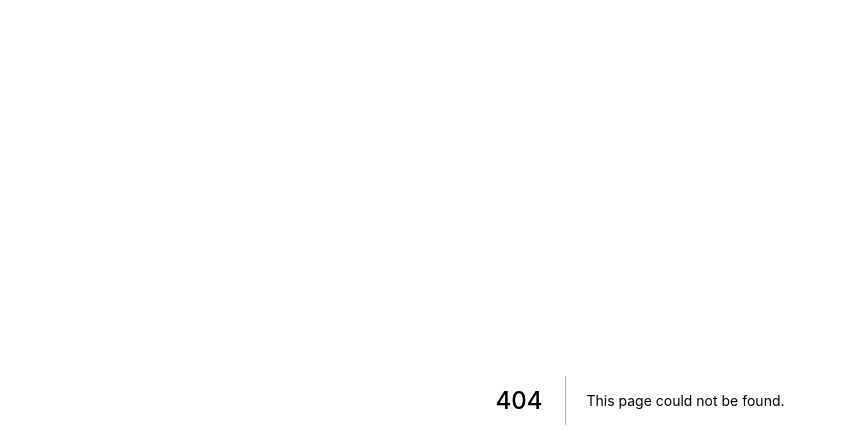
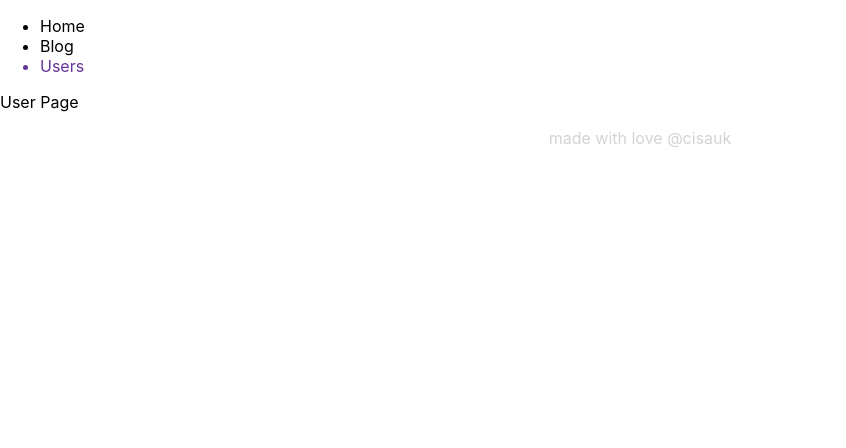
Before and after one commit to putuokky/belajar-nextjs, a Next.js app: page /users in a window 1280 px wide. Before the commit this address had no page. Shown: the top 448 px of the page, without its empty margins (0-846 px from the left). Built offline with nearby package versions, Linux system fonts and the light colour scheme.

Commit message:
buat layout page

```diff
--- a/components/Footers/index.js
+++ b/components/Footer/index.js
@@ -1,6 +1,6 @@
 import styles from "./Footer.module.css"
 
-export default function Footers() {
+export default function Footer() {
   return (
     <div>
       <p className={styles.title}>made with love @cisauk</p>
--- a/components/Headers/index.js
+++ b/components/Header/index.js
@@ -1,6 +1,6 @@
 import Link from "next/link"
 
-export default function Headers() {
+export default function Header() {
   return (
     <header>
       <ul>
--- /dev/null
+++ b/components/Layout/index.js
@@ -0,0 +1,13 @@
+import Footer from "../Footer";
+import Header from "../Header";
+
+export default function Layout(props) {
+  const { children } = props;
+  return (
+    <div>
+      <Header />
+      <div>{children}</div>
+      <Footer />
+    </div>
+  )
+}
--- a/pages/blog.js
+++ b/pages/blog.js
@@ -1,7 +1,9 @@
+import Layout from "../components/Layout";
+
 export default function Blog() {
   return (
-    <div>
+    <Layout>
       <p>blog</p>
-    </div>
+    </Layout>
   )
 }
--- /dev/null
+++ b/pages/users/index.js
@@ -0,0 +1,9 @@
+import Layout from "../../components/Layout";
+
+export default function User() {
+  return (
+    <Layout>
+      <p>User Page</p>
+    </Layout>
+  )
+}
--- a/styles/globals.css
+++ b/styles/globals.css
@@ -4,6 +4,9 @@ body {
   margin: 0;
   font-family: -apple-system, BlinkMacSystemFont, Segoe UI, Roboto, Oxygen,
     Ubuntu, Cantarell, Fira Sans, Droid Sans, Helvetica Neue, sans-serif;
+  max-width: 1400px;
+  margin: auto;
+  height: 100%;
 }
 
 a {
```
Also changed, not shown: pages/index.js (+4 -6 lines), pages/users/detail.js (deleted, +0 -7 lines), components/Footer/Footer.module.css (renamed from components/Footers/Footer.module.css).
